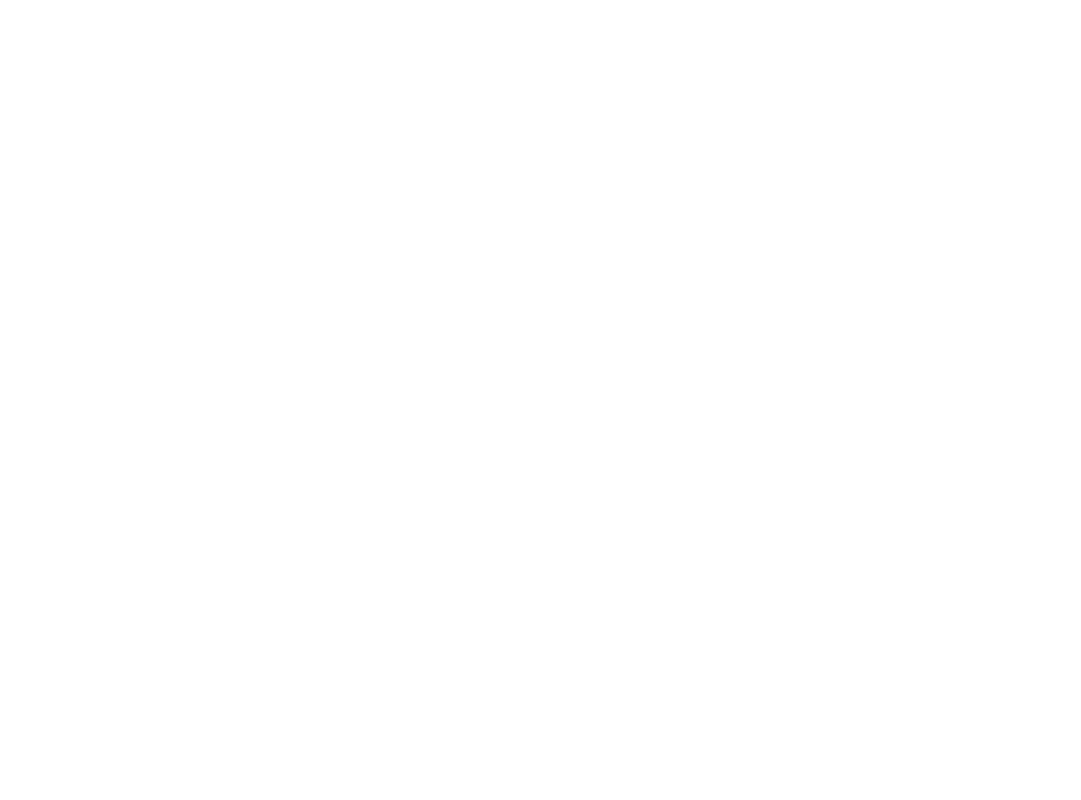
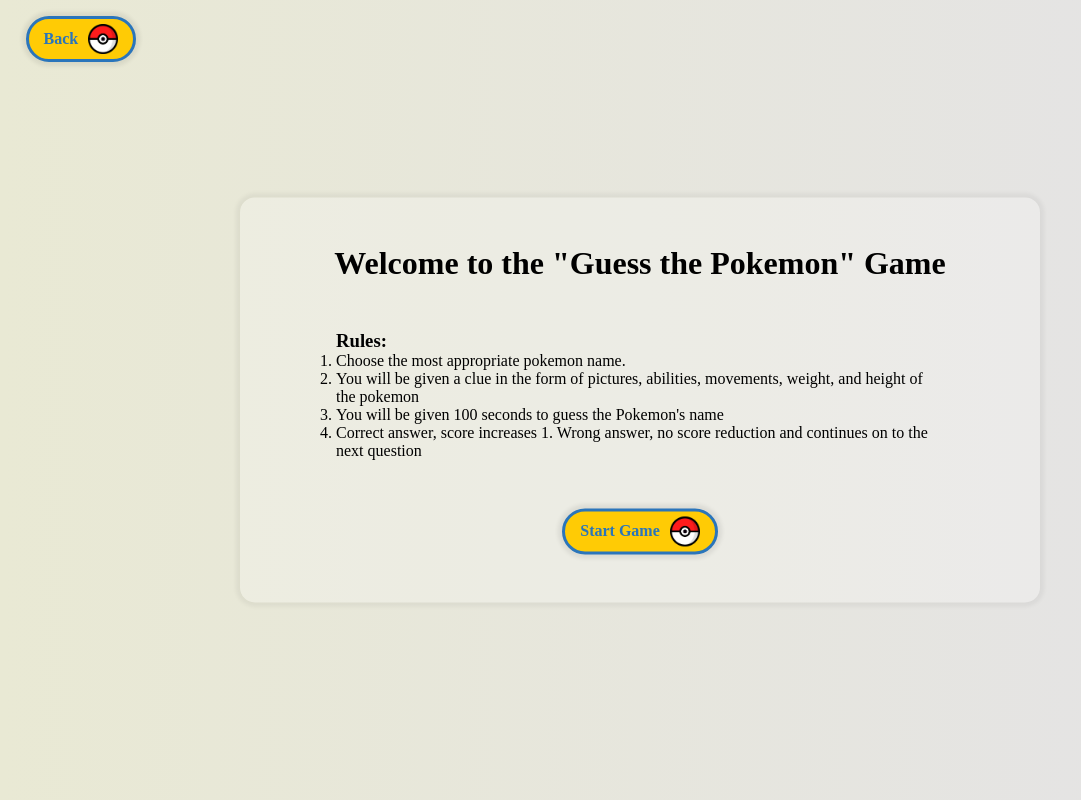
Before and after one commit to aryakpt/pokego, a React (Create React App) app: page /game in a window 1280 px wide. Before the commit this address had no page. Shown: the whole page, without its empty margins (0-1081 px from the left). Built offline with nearby package versions, Linux system fonts and the light colour scheme; no server answers; a web font is replaced by a local one.

Commit message:
initiate game

```diff
--- a/src/App.jsx
+++ b/src/App.jsx
@@ -3,6 +3,7 @@
 import { BrowserRouter, Routes, Route } from 'react-router-dom';
 import { Provider } from 'react-redux';
 import { store } from './services/store';
+import Game from './pages/Game/Game';
 
 function App() {
   return (
@@ -11,6 +12,7 @@
         <Routes>
           <Route path="/" element={<Home />} />
           <Route path="/detail/:pokemonName" element={<Detail />} />
+          <Route path="/game" element={<Game />} />
         </Routes>
       </BrowserRouter>
     </Provider>
--- /dev/null
+++ b/src/components/game/QuestionCard/QuestionCard.jsx
@@ -0,0 +1,7 @@
+import React from 'react';
+
+const QuestionCard = ({ questions, answer }) => {
+  return <div>QuestionCard</div>;
+};
+
+export default QuestionCard;
--- /dev/null
+++ b/src/components/game/index.js
@@ -0,0 +1,3 @@
+import QuestionCard from './QuestionCard/QuestionCard';
+
+export { QuestionCard };
--- a/src/components/ui/Button/Button.module.css
+++ b/src/components/ui/Button/Button.module.css
@@ -1,9 +1,7 @@
 .button {
-  background-color: transparent;
-
   display: flex;
   gap: 10px;
-  justify-content: center;
+  justify-content: space-between;
   align-items: center;
 
   border: none;
@@ -22,6 +20,19 @@
   font-size: 1rem;
 }
 
+.button-primary:hover img {
+  animation: spin 0.5s linear infinite;
+}
+
+@keyframes spin {
+  from {
+    transform: rotate(0deg);
+  }
+  to {
+    transform: rotate(360deg);
+  }
+}
+
 .button-primary:disabled {
   filter: grayscale(50%);
   cursor: not-allowed;
@@ -30,8 +41,6 @@
 .icon {
   display: flex;
   align-items: center;
-  width: 100%;
-  right: 0;
 }
 
 .icon img {
--- /dev/null
+++ b/src/pages/Game/Game.jsx
@@ -0,0 +1,86 @@
+import React from 'react';
+import { Container } from '../../components/layout';
+import { Button } from '../../components';
+import { Link } from 'react-router-dom';
+import { useSelector, useDispatch } from 'react-redux';
+import {
+  startGame,
+  setQuestions,
+  changeState,
+} from '../../services/slices/gameSlice';
+
+import { useGetPokemonsQuery } from '../../services/slices/pokemonSlice';
+
+import styles from './Game.module.css';
+import { QuestionCard } from '../../components/game';
+
+const Game = () => {
+  const dispatch = useDispatch();
+  const gameState = useSelector((state) => state.game);
+  const { data: pokemons, isSuccess: isSuccessPokemons } = useGetPokemonsQuery({
+    offset: 0,
+    limit: 100,
+  });
+
+  const startTheGame = () => {
+    if (isSuccessPokemons) {
+      dispatch(changeState({ isGameLoading: true }));
+      dispatch(startGame());
+      dispatch(setQuestions(pokemons?.results));
+      dispatch(changeState({ isGameLoading: false }));
+    }
+  };
+
+  const beforeGame = (
+    <div className={styles['pokemon-game__cover']}>
+      <h1>Welcome to the "Guess the Pokemon" Game</h1>
+      <div className={styles['pokemon-game__cover__rules']}>
+        <h3>Rules:</h3>
+        <ol>
+          <li>Choose the most appropriate pokemon name.</li>
+          <li>
+            You will be given a clue in the form of pictures, abilities,
+            movements, weight, and height of the pokemon
+          </li>
+          <li>You will be given 100 seconds to guess the Pokemon's name</li>
+          <li>
+            Correct answer, score increases 1. Wrong answer, no score reduction
+            and continues on to the next question
+          </li>
+        </ol>
+      </div>
+      <div className={styles['pokemon-game__cover__btn']}>
+        <Button
+          defaultProps={{
+            onClick: () => startTheGame(),
+          }}
+        >
+          Start Game
+        </Button>
+      </div>
+    </div>
+  );
+
+  return (
+    <Container>
+      <div className={styles['primary-button']}>
+        <Link to={'/'}>
+          <Button>Back</Button>
+        </Link>
+      </div>
+      <div className={styles['pokemon-game__main']}>
+        {!gameState.isStart && beforeGame}
+        {gameState.isStart && gameState.answer && (
+          <>
+            <QuestionCard
+              questions={gameState?.questions}
+              answer={gameState?.answer}
+            />
+          </>
+        )}
+      </div>
+    </Container>
+  );
+};
+
+export default Game;
--- /dev/null
+++ b/src/pages/Game/Game.module.css
@@ -0,0 +1,45 @@
+.primary-button {
+  position: absolute;
+  top: 2%;
+  left: 2%;
+}
+.primary-button a {
+  text-decoration: none;
+}
+
+.pokemon-game__main {
+  width: 100%;
+  min-height: 100vh;
+}
+
+.pokemon-game__cover {
+  width: 100%;
+  max-width: 800px;
+  position: absolute;
+
+  top: 50%;
+  left: 50%;
+  transform: translate(-50%, -50%);
+
+  background-color: rgba(255, 255, 255, 0.219);
+  padding: 3rem;
+  border-radius: 15px;
+  box-shadow: 0px 0px 4px 4px rgba(0, 0, 0, 0.05);
+
+  display: flex;
+  flex-direction: column;
+  gap: 3rem;
+}
+
+.pokemon-game__cover h1 {
+  text-align: center;
+}
+
+.pokemon-game__cover__rules {
+  padding-inline: 3rem;
+}
+
+.pokemon-game__cover__btn {
+  display: flex;
+  justify-content: center;
+}
--- a/src/pages/Home/Home.jsx
+++ b/src/pages/Home/Home.jsx
@@ -7,6 +7,7 @@
 import { PokemonLogo } from '../../assets/logo';
 
 import { useGetPokemonsQuery } from '../../services/slices/pokemonSlice';
+import { Link } from 'react-router-dom';
 
 const Home = () => {
   const [searchPokemonName, setSearchPokemonName] = useState('');
@@ -16,6 +17,9 @@
 
   return (
     <Container isApiLoading={isFetching}>
+      <Link to={'/game'} className={styles['btn-game']}>
+        <Button type="primary">Play Game!</Button>
+      </Link>
       <header className={styles.header}>
         <img src={PokemonLogo} alt="asdas" />
       </header>
--- a/src/pages/Home/Home.module.css
+++ b/src/pages/Home/Home.module.css
@@ -32,6 +32,13 @@
   margin-block: 2rem;
 }
 
+.btn-game {
+  position: absolute;
+  right: 2%;
+  top: 2%;
+  text-decoration: none;
+}
+
 @media (min-width: 600px) {
   .home__pokemon-list {
     grid-template-columns: repeat(2, 1fr);
--- /dev/null
+++ b/src/services/slices/gameSlice.js
@@ -0,0 +1,45 @@
+import { createSlice } from '@reduxjs/toolkit';
+import { randomInteger } from '../../utils';
+
+const initialState = {
+  isStart: false,
+  isGameOver: false,
+  numOfQuestion: 0,
+  score: 0,
+  questions: [],
+  answer: {},
+  isGameLoading: false,
+};
+
+export const gameSlice = createSlice({
+  name: 'gameApi',
+  initialState,
+  reducers: {
+    changeState: (state, { payload }) => {
+      Object.keys(payload).forEach((key) => {
+        state[key] = payload[key];
+      });
+      return state;
+    },
+    startGame: (state) => {
+      return {
+        ...state,
+        isStart: true,
+        numOfQuestion: state.numOfQuestion + 1,
+      };
+    },
+    setQuestions: (state, { payload }) => {
+      const slicedIdx = randomInteger(0, 95);
+      const correctAnsIndex = randomInteger(0, 3);
+      const questionList = payload.slice(slicedIdx, slicedIdx + 4);
+      return {
+        ...state,
+        numOfQuestion: state.numOfQuestion + 1,
+        questions: [...questionList],
+        answer: { ...questionList[correctAnsIndex] },
+      };
+    },
+  },
+});
+
+export const { changeState, startGame, setQuestions } = gameSlice.actions;
--- a/src/services/store.js
+++ b/src/services/store.js
@@ -1,9 +1,11 @@
 import { configureStore } from '@reduxjs/toolkit';
 import { setupListeners } from '@reduxjs/toolkit/query';
+import { gameSlice } from './slices/gameSlice';
 import { pokemonApi } from './slices/pokemonSlice';
 
 export const store = configureStore({
   reducer: {
+    game: gameSlice.reducer,
     [pokemonApi.reducerPath]: pokemonApi.reducer,
   },
   middleware: (getDefaultMiddleware) => getDefaultMiddleware().concat(pokemonApi.middleware),
--- a/src/utils/index.js
+++ b/src/utils/index.js
@@ -1,3 +1,7 @@
 export function capitalizeFirstLetter(string) {
   return string.charAt(0).toUpperCase() + string.slice(1);
 }
+
+export const randomInteger = (min, max) => {
+  return Math.floor(Math.random() * (max - min + 1)) + min;
+};
```
Also changed, not shown: src/components/detail/PokemonDetailCard/PokemonDetailCard.jsx (+12 -2 lines).
